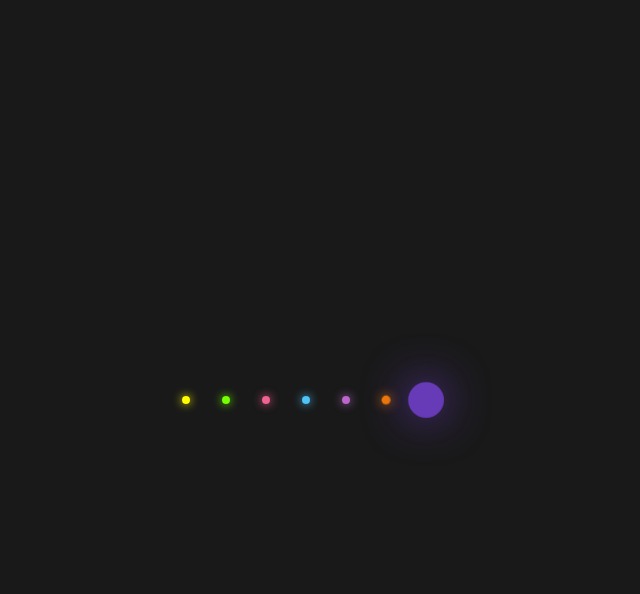
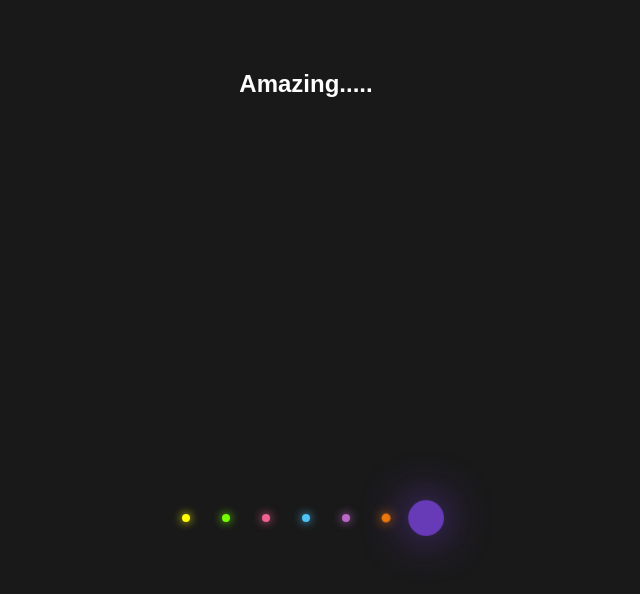
Before and after one commit to TorresSanders/my-first-repo, a plain HTML site: page index.html in a window 1280 px wide. Shown: the whole page, without its empty margins (334-974 px from the left). Drawn offline with Linux system fonts and the light colour scheme.

Commit message:
added header

```diff
--- a/index.html
+++ b/index.html
@@ -7,6 +7,8 @@
         <title>Glowing Dots</title>
     </head>
     <body>
+        <div>
+            <h2>Amazing.....</h2>
         <ul>
             <li></li>
             <li></li>
@@ -16,5 +18,6 @@
             <li></li>
             <li></li>
         </ul>
+        </div>
     </body>
 </html>
```
